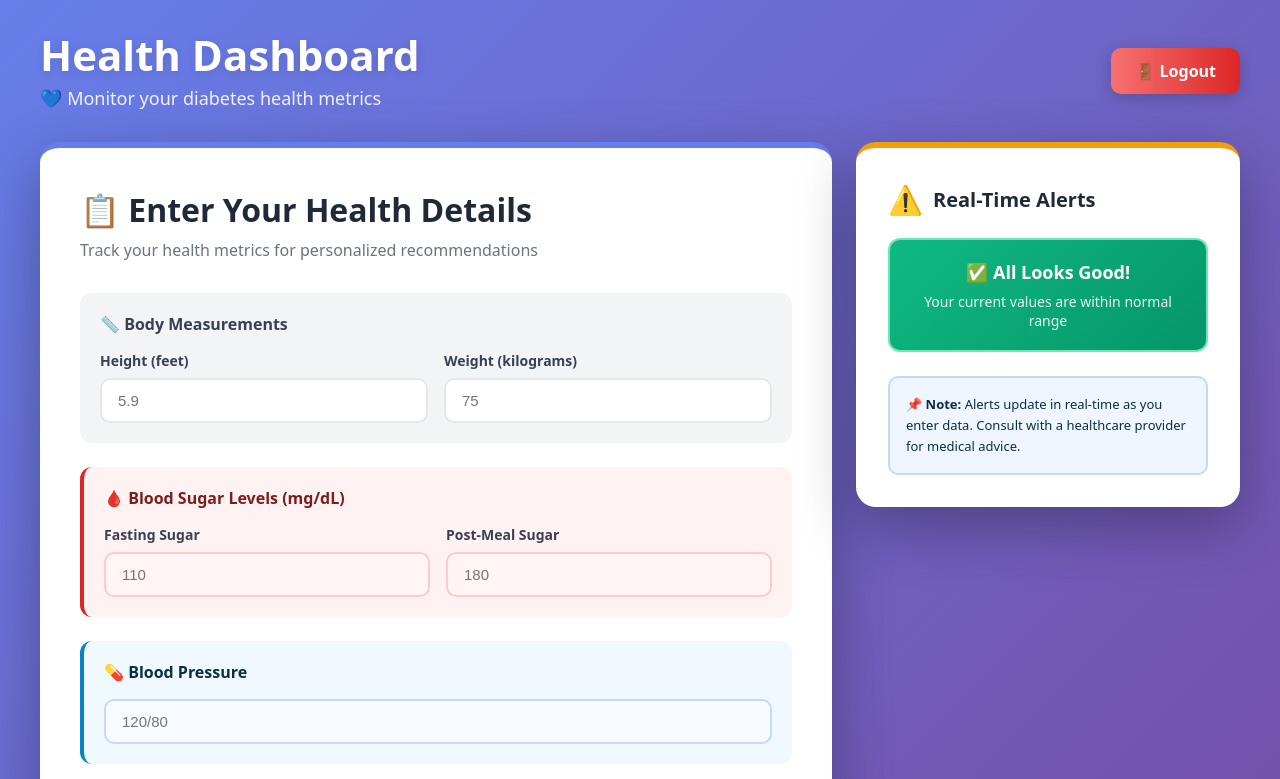
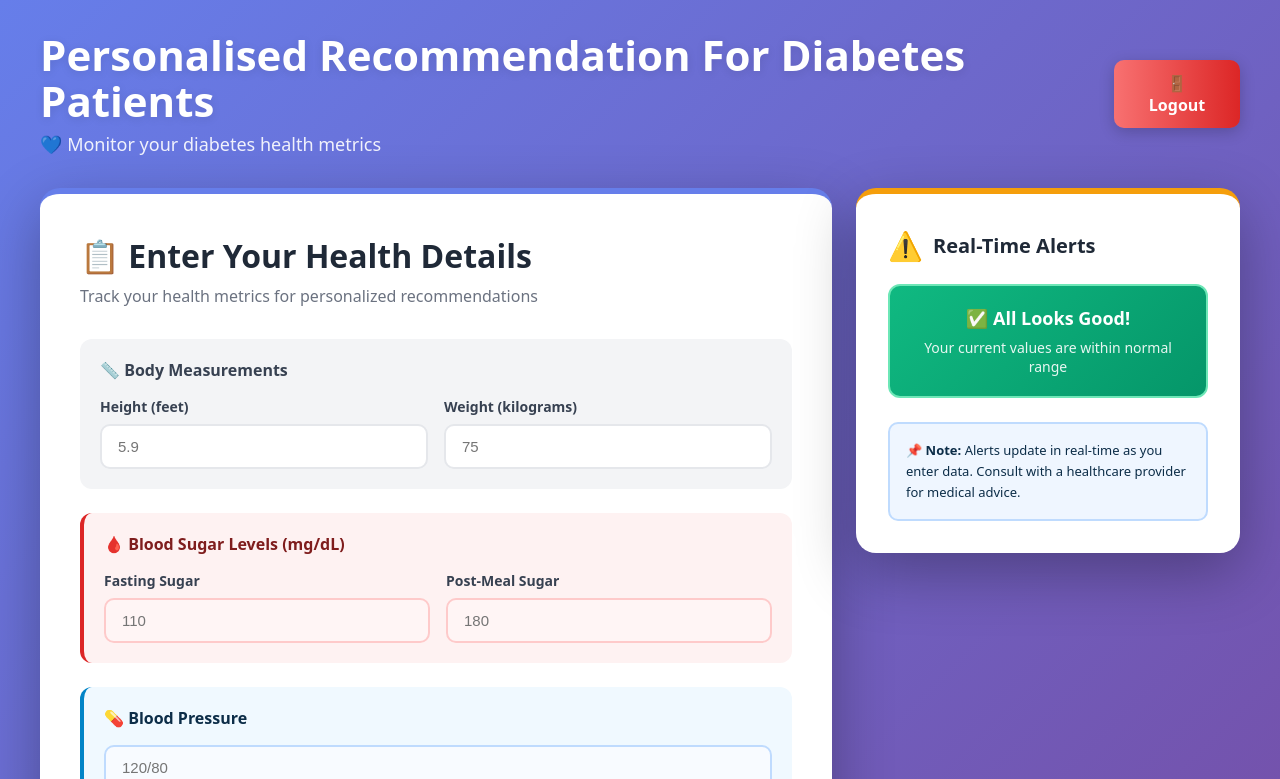
Before and after one commit to vvssmohan/Diabetes_Recommendation_System, a React app in the folder frontend/: page /dashboard in a window 1280 px wide. Shown: the top 779 px of the page. Built offline with nearby package versions, Linux system fonts and the light colour scheme; sample sign-in values are in the browser's storage; the HTML template or start-up script is replaced by a standard one.

Commit message:
Update dashboard title to 'Personalised Recommendation For Diabetes Patients'

```diff
--- a/frontend/src/pages/Dashboard.jsx
+++ b/frontend/src/pages/Dashboard.jsx
@@ -227,7 +227,7 @@ export default function Dashboard() {
               marginBottom: '8px',
               textShadow: '0 2px 10px rgba(0,0,0,0.1)'
             }}>
-              Health Dashboard
+              Personalised Recommendation For Diabetes Patients
             </h1>
             <p style={{ fontSize: '18px', opacity: 0.9 }}>
               💙 Monitor your diabetes health metrics
```
